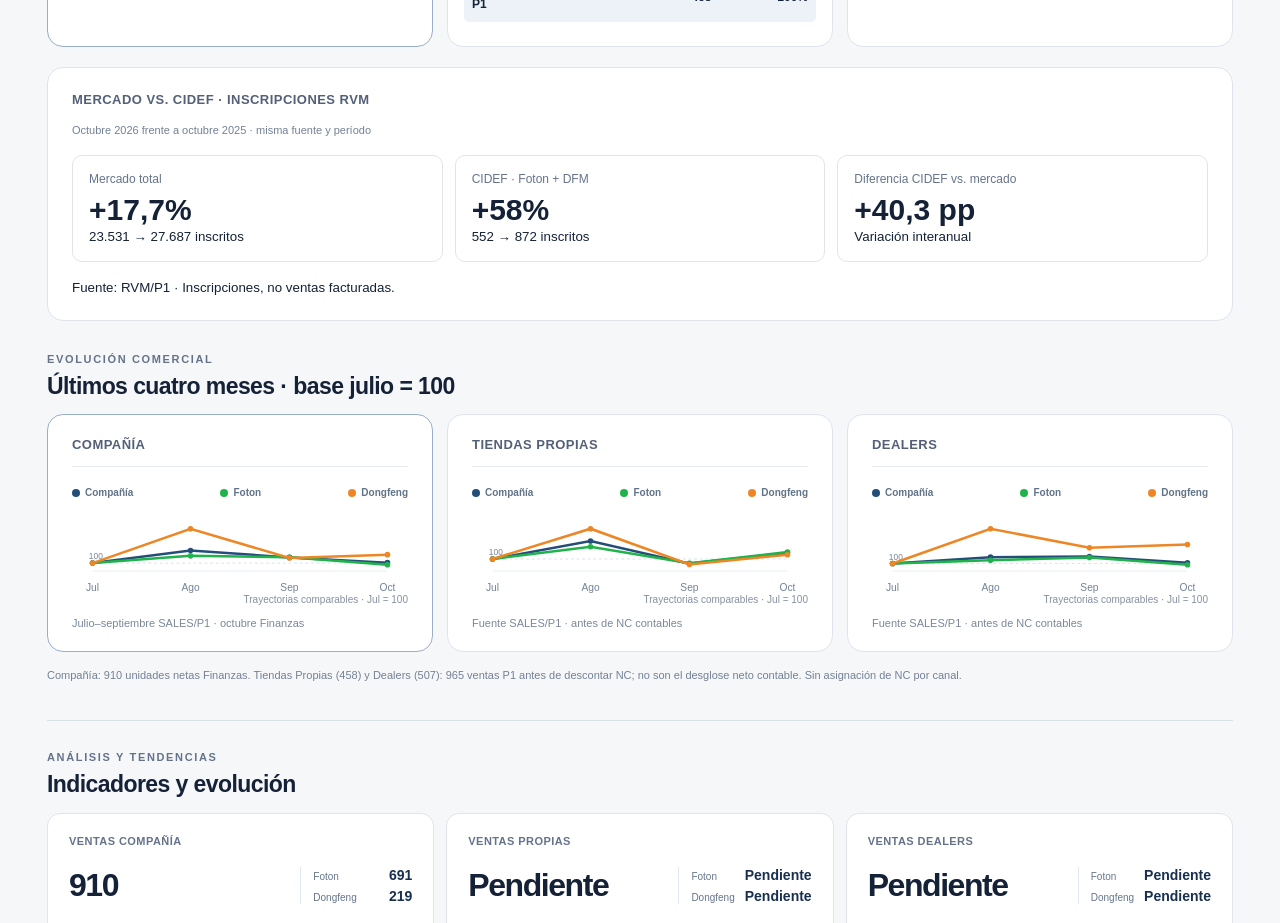
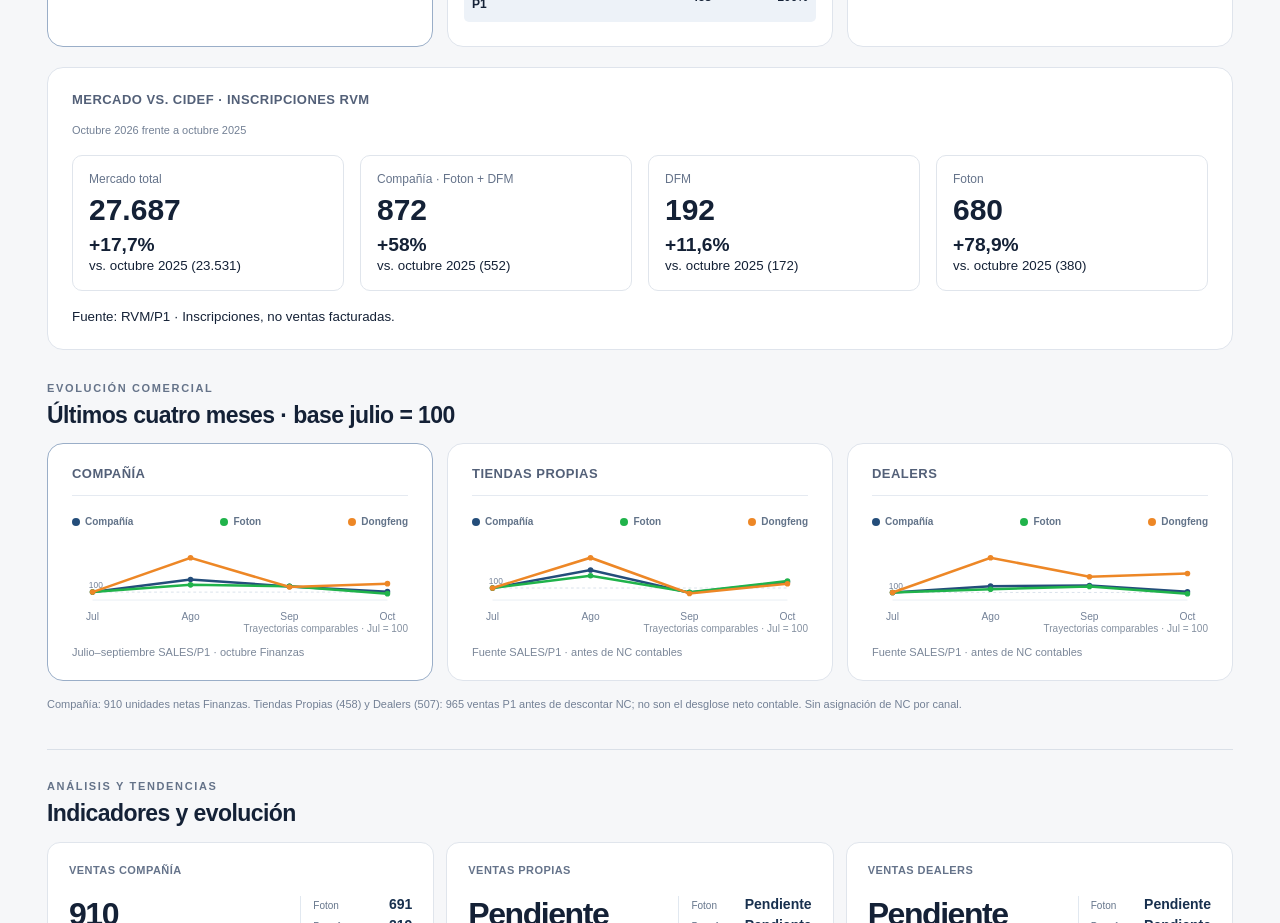
Before and after one commit to rodrigoibanezm-cmd/cidef-inteligencia-comercial, a Next.js app: page /cierre-mensual-v2 in a window 1280 px wide. Shown: the part 1040-1963 px from the top of the page. Built offline with nearby package versions, Linux system fonts and the light colour scheme.

Commit message:
Mostrar cuatro tarjetas RVM con inscritos y crecimiento interanual

```diff
--- a/components/ClosingV2Totals.js
+++ b/components/ClosingV2Totals.js
@@ -48,13 +48,18 @@ export default function ExecutiveTotals({ facts }) {
 
       </article>;
     })}</div>
-    {facts.rvm_yoy_comparison && <section className="mc-executive-card" aria-label="Crecimiento interanual RVM" style={{marginTop:20}}>
+    {facts.rvm_yoy_comparison && <section className="mc-executive-card" aria-label="Inscripciones RVM y crecimiento interanual" style={{marginTop:20}}>
       <h3>Mercado vs. CIDEF · inscripciones RVM</h3>
-      <p>Octubre 2026 frente a octubre 2025 · misma fuente y período</p>
-      <div className="mc-description-totals">
-        <article><span>Mercado total</span><strong>+{facts.rvm_yoy_comparison.market.variation_percent.toLocaleString("es-CL")}%</strong><small>{count(facts.rvm_yoy_comparison.market.previous)} → {count(facts.rvm_yoy_comparison.market.current)} inscritos</small></article>
-        <article><span>CIDEF · Foton + DFM</span><strong>+{facts.rvm_yoy_comparison.cidef.variation_percent.toLocaleString("es-CL")}%</strong><small>{count(facts.rvm_yoy_comparison.cidef.previous)} → {count(facts.rvm_yoy_comparison.cidef.current)} inscritos</small></article>
-        <article><span>Diferencia CIDEF vs. mercado</span><strong>+{facts.rvm_yoy_comparison.difference_pp.toLocaleString("es-CL")} pp</strong><small>Variación interanual</small></article>
+      <p>Octubre 2026 frente a octubre 2025</p>
+      <div className="mc-description-totals" style={{display:"grid",gridTemplateColumns:"repeat(auto-fit, minmax(190px, 1fr))",gap:16}}>
+        {[["Mercado total","market"],["Compañía · Foton + DFM","cidef"],["DFM","dfm"],["Foton","foton"]].map(([label,key]) => {
+          const item = facts.rvm_yoy_comparison[key];
+          return <article key={key}>
+            <span>{label}</span>
+            <strong>{count(item.current)}</strong>
+            <div><strong style={{fontSize:"1.2rem"}}>+{item.variation_percent.toLocaleString("es-CL")}%</strong><small> vs. octubre 2025 ({count(item.previous)})</small></div>
+          </article>;
+        })}
       </div>
       <small>Fuente: RVM/P1 · Inscripciones, no ventas facturadas.</small>
     </section>}
```
